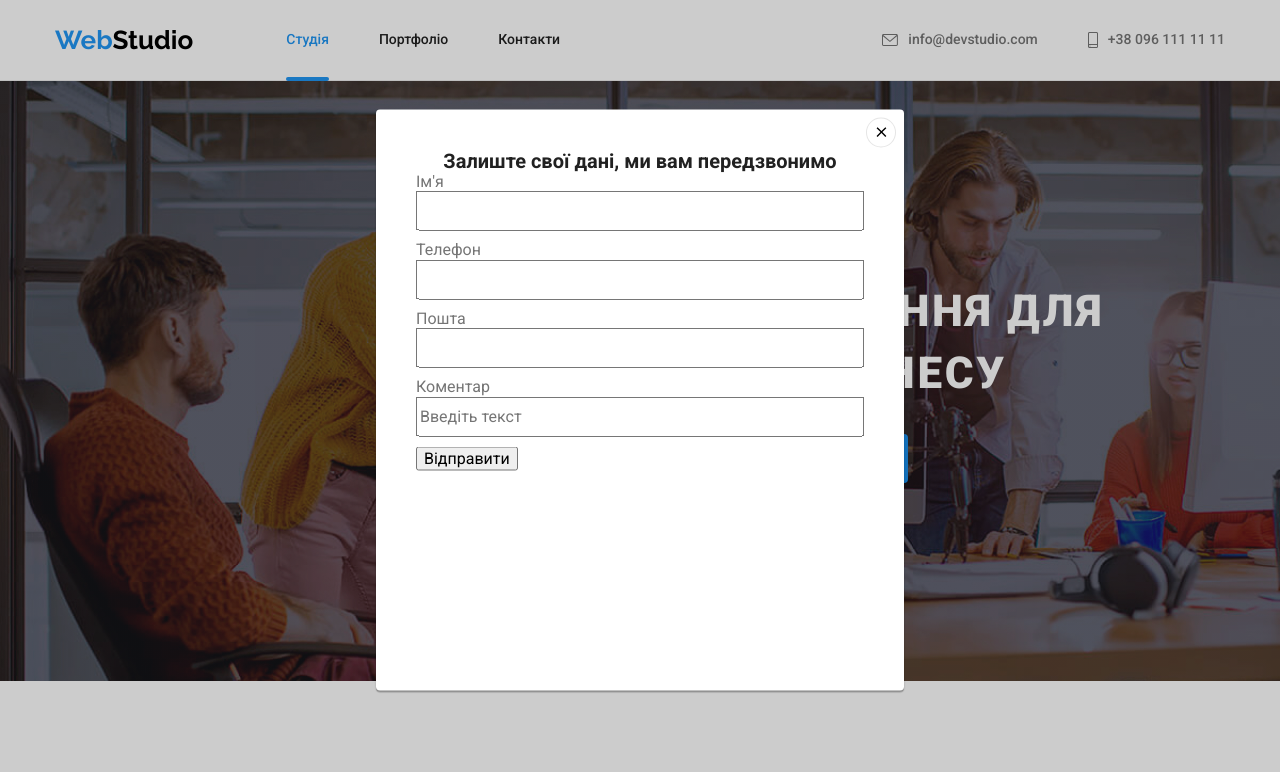
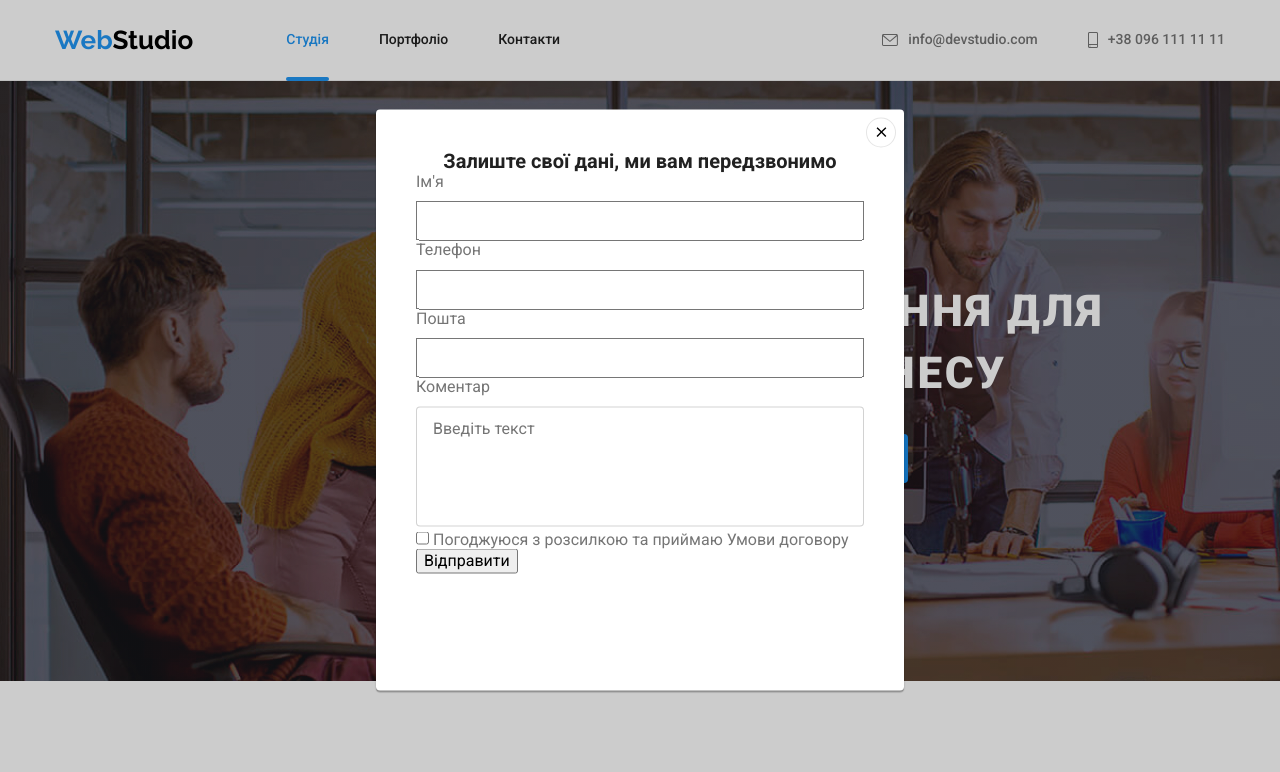
Before and after one commit to Masotti-Bedews/goit-markup-hw-06, a plain HTML site: page index.html in a window 1280 px wide. Both pictures are taken after a click on the button "Замовити послугу". Shown: the top 772 px of the page. Drawn offline with nearby package versions, Linux system fonts and the light colour scheme.

Commit message:
Add inputs, checkbox

```diff
--- a/css/styles.css
+++ b/css/styles.css
@@ -445,6 +445,8 @@ gap: 30px;
     border: 1px solid var(--icon-color);
         border-radius: 4px;
 
+    transition: border-color 250ms cubic-bezier(0.4, 0, 0.2, 1);
+
 
 
 }
@@ -455,14 +457,14 @@ gap: 30px;
 
 .rag-soc-icon {
     fill: var(--icon-color);
-    transition: border-color 250ms cubic-bezier(0.4, 0, 0.2, 1) , fill 250ms cubic-bezier(0.4, 0, 0.2, 1) ;
+    transition: fill 250ms cubic-bezier(0.4, 0, 0.2, 1) ;
 
 }
 
 
 
 .rag-soc-link:hover,
-.customers-link:focus {
+.rag-soc-link:focus {
     border-color: var(--accent-color);
 }
 
@@ -656,6 +658,17 @@ address {
     height: 40px;
 }
 
+.modal-text {
+    width: 100% ;
+    height: 120px;
+
+    border: 1px solid rgba(33, 33, 33, 0.2);
+        border-radius: 4px;
+
+    resize: none;
+    padding: 12px 16px ;
+}
+
 .modal-close {
     position: absolute;
       top: 8px;
--- a/index.html
+++ b/index.html
@@ -400,22 +400,50 @@
              </button>
             <p class="modal-tittle">Залиште свої дані, ми вам передзвонимо</p>
         <form class="modal-form">
-            <label class="modal-label" >
-                <span>Ім'я</span>
-            <input type="text" class="modal-input" name="user-name">
+
+            <div class="modal-field">
+            <label class="modal-label"  for="user-name"> Ім'я</label>
+            <input
+                type="text"
+                class="modal-input"
+                name="user-name"
+                id="user-name">
+            </div>
+
+            <div class="modal-field">
+            <label class="modal-label" for="user-tel" >Телефон</label>
+            <input
+                type="tel"
+                class="modal-input"
+                name="user-tel"
+                id="user-tel">
+            </div>
+
+            <div class="modal-field">
+            <label class="modal-label" for="">Пошта</label>
+            <input
+                 type="email"
+                 class="modal-input"
+                 name="user-email"
+                  id="user-email">
+            </div>
+
+            <div class="modal-field">
+            <label class="modal-label" for="modal-text">Коментар </label>
+            <textarea
+                name="user-text"
+                id="user-text"
+                placeholder="Введіть текст"
+                class="modal-text"></textarea>
+            </div>
+
+            <div class="modal-field">
+            <input type="checkbox" name="agreed" id="agreed">
+            <label for="agreed">
+                 Погоджуюся з розсилкою та приймаю Умови договору
             </label>
-            <label class="modal-label" >
-                <span>Телефон</span>
-            <input type="tel" class="modal-input" name="user-tel">
-            </label>
-            <label class="modal-label">
-                <span>Пошта</span>
-            <input type="email" class="modal-input" name="user-email">
-            </label>
-            <label class="modal-label">
-                <span>Коментар</span>
-            <input type="text" class="modal-input" name="user-comment" placeholder="Введіть текст">
-       </label>
+            </div>
+
             <button type="submit"> Відправити</button>
         </form>
         </div>
```
